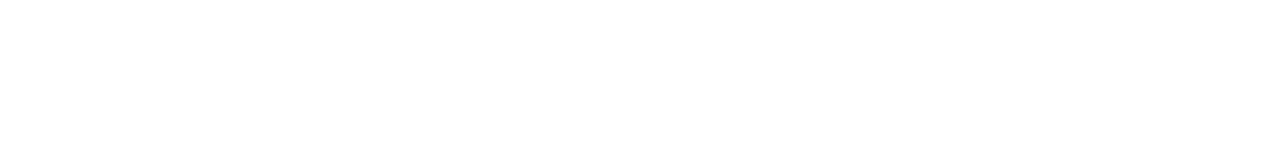
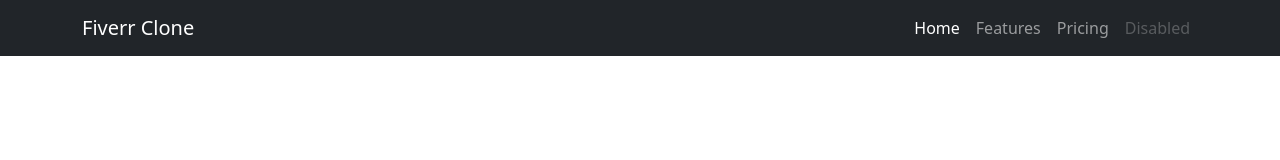
Before and after one commit to BilalAtesli/bootstrap-003-fiverr-clone, a plain HTML site: page index.html in a window 1280 px wide. Drawn offline with nearby package versions, Linux system fonts and the light colour scheme.

Commit message:
navbar eklendi

```diff
--- a/index.html
+++ b/index.html
@@ -1,13 +1,46 @@
 <!doctype html>
 <html lang="en">
+
 <head>
 	<meta charset="utf-8">
 	<meta name="viewport" content="width=device-width, initial-scale=1">
 	<title>Bootstrap-003-Fiverr Clone</title>
-    <link href="https://cdn.jsdelivr.net/npm/bootstrap@5.3.2/dist/css/bootstrap.min.css" rel="stylesheet" integrity="sha384-T3c6CoIi6uLrA9TneNEoa7RxnatzjcDSCmG1MXxSR1GAsXEV/Dwwykc2MPK8M2HN" crossorigin="anonymous">
+	<link href="https://cdn.jsdelivr.net/npm/bootstrap@5.3.2/dist/css/bootstrap.min.css" rel="stylesheet"
+		integrity="sha384-T3c6CoIi6uLrA9TneNEoa7RxnatzjcDSCmG1MXxSR1GAsXEV/Dwwykc2MPK8M2HN" crossorigin="anonymous">
 </head>
+
 <body>
+	<!-- Navbar -->
+	<nav class="navbar navbar-expand-lg bg-dark navbar-dark">
+		<div class="container">
+			<a class="navbar-brand" href="#">Fiverr Clone</a>
+			<button class="navbar-toggler" type="button" data-bs-toggle="collapse" data-bs-target="#navbarNav"
+				aria-controls="navbarNav" aria-expanded="false" aria-label="Toggle navigation">
+				<span class="navbar-toggler-icon"></span>
+			</button>
+			<div class="collapse navbar-collapse" id="navbarNav">
+				<ul class="navbar-nav ms-auto">
+					<li class="nav-item">
+						<a class="nav-link active" aria-current="page" href="#">Home</a>
+					</li>
+					<li class="nav-item">
+						<a class="nav-link" href="#">Features</a>
+					</li>
+					<li class="nav-item">
+						<a class="nav-link" href="#">Pricing</a>
+					</li>
+					<li class="nav-item">
+						<a class="nav-link disabled" aria-disabled="true">Disabled</a>
+					</li>
+				</ul>
+			</div>
+		</div>
+	</nav>
+	<!-- Navbar End -->
 
-    <script src="https://cdn.jsdelivr.net/npm/bootstrap@5.3.2/dist/js/bootstrap.bundle.min.js" integrity="sha384-C6RzsynM9kWDrMNeT87bh95OGNyZPhcTNXj1NW7RuBCsyN/o0jlpcV8Qyq46cDfL" crossorigin="anonymous"></script>
+	<script src="https://cdn.jsdelivr.net/npm/bootstrap@5.3.2/dist/js/bootstrap.bundle.min.js"
+		integrity="sha384-C6RzsynM9kWDrMNeT87bh95OGNyZPhcTNXj1NW7RuBCsyN/o0jlpcV8Qyq46cDfL"
+		crossorigin="anonymous"></script>
 </body>
+
 </html>
```
Lines whose indentation alone changed are shown as unchanged.
